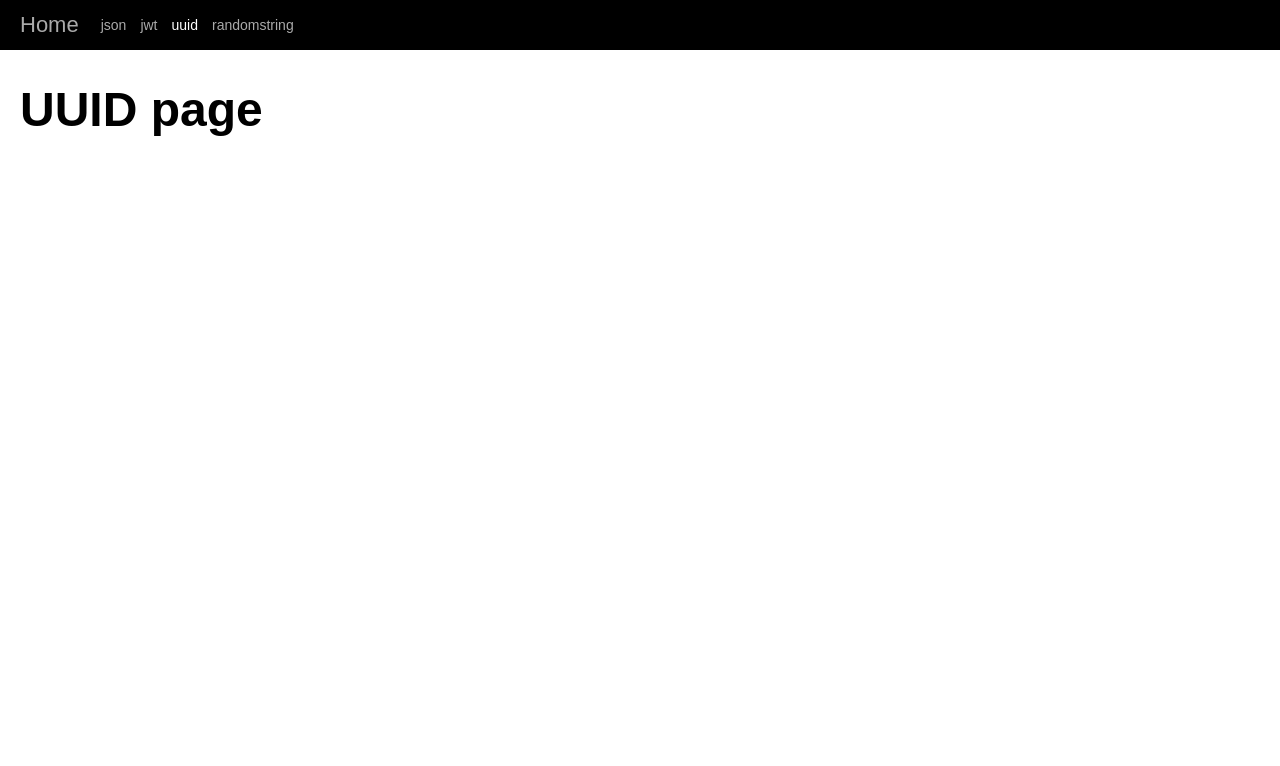
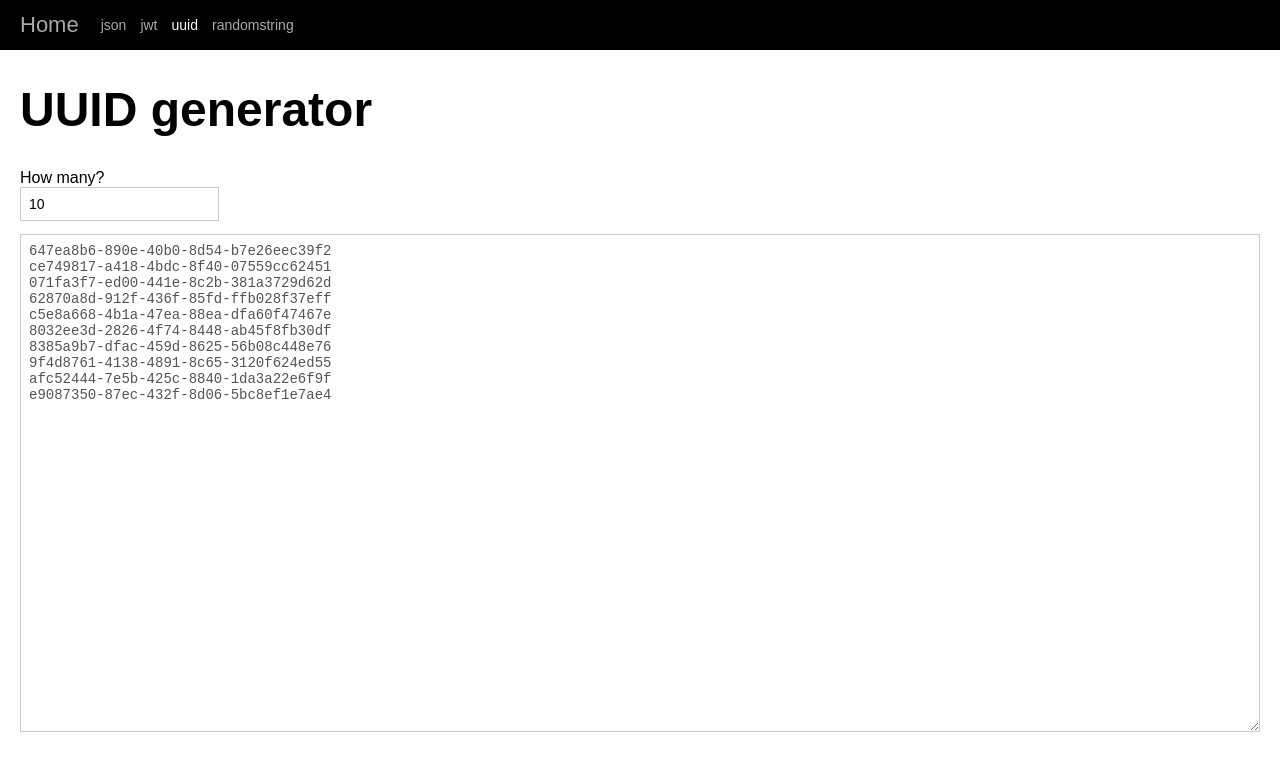
Before and after one commit to aktsbot/kutti-toolbox, a React (Vite) app: page /uuid in a window 1280 px wide. Shown: the top 766 px of the page. Built offline with nearby package versions, Linux system fonts and the light colour scheme.

Commit message:
add randomstring generator

```diff
--- a/package.json
+++ b/package.json
@@ -12,7 +12,8 @@
   "dependencies": {
     "react": "^18.2.0",
     "react-dom": "^18.2.0",
-    "react-router-dom": "^6.23.1"
+    "react-router-dom": "^6.23.1",
+    "uuid": "^9.0.1"
   },
   "devDependencies": {
     "@types/react": "^18.2.66",
--- a/src/pages/JSON.jsx
+++ b/src/pages/JSON.jsx
@@ -30,6 +30,7 @@ function JSONPage() {
             }}
             value={inputStr}
             className="monospace"
+            placeholder={`{"a": "b"}`}
           />
         </div>
 
@@ -40,7 +41,12 @@ function JSONPage() {
         </div>
 
         <div className="col c5">
-          <textarea rows="30" value={outputStr} className="monospace" />
+          <textarea
+            rows="30"
+            value={outputStr}
+            className="monospace"
+            placeholder={`{\n  "a": "b"\n}`}
+          />
         </div>
       </div>
     </Page>
--- a/src/pages/UUID.jsx
+++ b/src/pages/UUID.jsx
@@ -1,9 +1,43 @@
+import { v4 as uuidv4 } from "uuid";
 import Page from "../components/Page";
+import { useState, useEffect } from "react";
 
 function UUIDPage() {
+  const [uuids, setUuids] = useState([""]);
+  const [count, setCount] = useState(10);
+
+  useEffect(() => {
+    if (count) {
+      const newUuids = [];
+      for (let i = 0; i < count; i++) {
+        newUuids.push(uuidv4());
+      }
+      setUuids(newUuids);
+    }
+  }, [count]);
+
   return (
     <Page title="UUID generator">
-      <h1>UUID page</h1>
+      <h1>UUID generator</h1>
+
+      <div className="row">
+        <div className="col col-6">
+          <label htmlFor="count">How many?</label>
+          <input
+            type="number"
+            onChange={(e) => setCount(e.target.value)}
+            value={count}
+            id="count"
+          />
+        </div>
+      </div>
+
+      <textarea
+        rows="30"
+        disabled
+        value={uuids.join("\n")}
+        className="monospace"
+      />
     </Page>
   );
 }
```
Also changed, not shown: 1 other file (tests, documents, lock files or other folders).
